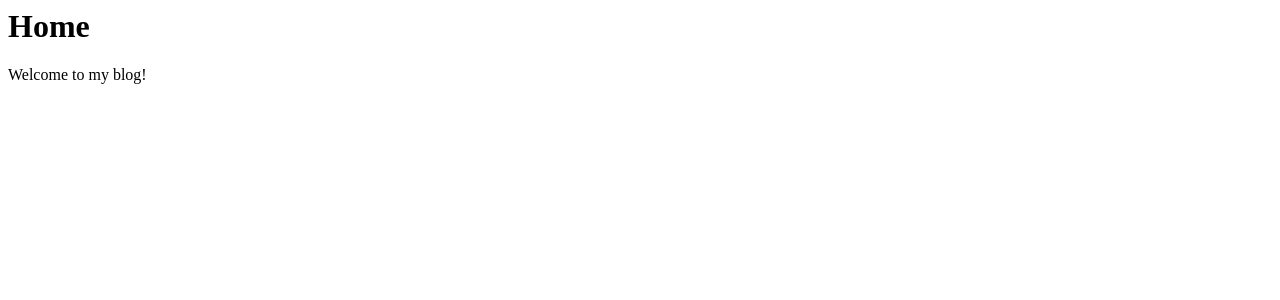
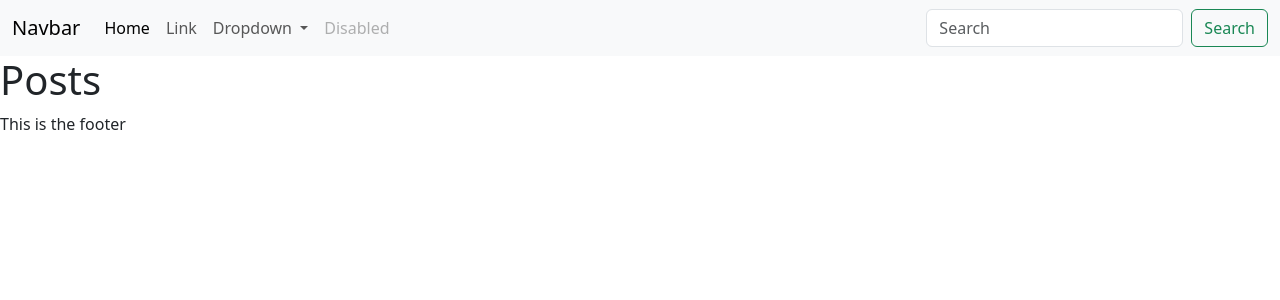
Before and after one commit to songlei1979/simple_blog_2025s2, a Django app: page / in a window 1280 px wide. Shown: the top 300 px of the page. Run offline with Django 5.2, Linux system fonts and the light colour scheme; data that the repository does not hold is empty.

Commit message:
namespace, bootstrap

```diff
--- a/blog/urls.py
+++ b/blog/urls.py
@@ -1,7 +1,8 @@
 from django.urls import path
 
-from blog.views import index
+from blog.views import index, post_detail
 
 urlpatterns = [
     path("", index, name="home"),
+    path("post/<int:pk>", post_detail, name="post_detail")
 ]
--- a/blog/views.py
+++ b/blog/views.py
@@ -1,5 +1,17 @@
 from django.shortcuts import render
+
+from blog.models import Post
+
 
 # Create your views here.
 def index(request):
-    return render(request, "index.html")
+    posts = Post.objects.all()
+    return render(request,
+                  "index.html",
+                  {"posts": posts},)
+
+def post_detail(request, pk):
+    post = Post.objects.get(pk=pk)
+    return render(request,
+                  "post_detail.html",
+                  {"post": post})
--- /dev/null
+++ b/templates/Base.html
@@ -0,0 +1,65 @@
+<!DOCTYPE html>
+<html lang="en">
+<head>
+    <meta charset="UTF-8">
+    <title>
+        {% block title %}
+
+        {% endblock %}
+    </title>
+    <link href="https://cdn.jsdelivr.net/npm/bootstrap@5.3.8/dist/css/bootstrap.min.css" rel="stylesheet"
+          integrity="sha384-sRIl4kxILFvY47J16cr9ZwB07vP4J8+LH7qKQnuqkuIAvNWLzeN8tE5YBujZqJLB" crossorigin="anonymous">
+    <script src="https://cdn.jsdelivr.net/npm/bootstrap@5.3.8/dist/js/bootstrap.bundle.min.js"
+            integrity="sha384-FKyoEForCGlyvwx9Hj09JcYn3nv7wiPVlz7YYwJrWVcXK/BmnVDxM+D2scQbITxI"
+            crossorigin="anonymous"></script>
+</head>
+<body>
+<header>
+    <nav class="navbar navbar-expand-lg bg-body-tertiary">
+        <div class="container-fluid">
+            <a class="navbar-brand" href="#">Navbar</a>
+            <button class="navbar-toggler" type="button" data-bs-toggle="collapse"
+                    data-bs-target="#navbarSupportedContent" aria-controls="navbarSupportedContent"
+                    aria-expanded="false" aria-label="Toggle navigation">
+                <span class="navbar-toggler-icon"></span>
+            </button>
+            <div class="collapse navbar-collapse" id="navbarSupportedContent">
+                <ul class="navbar-nav me-auto mb-2 mb-lg-0">
+                    <li class="nav-item">
+                        <a class="nav-link active" aria-current="page" href="{% url 'home' %}">Home</a>
+                    </li>
+                    <li class="nav-item">
+                        <a class="nav-link" href="#">Link</a>
+                    </li>
+                    <li class="nav-item dropdown">
+                        <a class="nav-link dropdown-toggle" href="#" role="button" data-bs-toggle="dropdown"
+                           aria-expanded="false">
+                            Dropdown
+                        </a>
+                        <ul class="dropdown-menu">
+                            <li><a class="dropdown-item" href="#">Action</a></li>
+                            <li><a class="dropdown-item" href="#">Another action</a></li>
+                            <li>
+                                <hr class="dropdown-divider">
+                            </li>
+                            <li><a class="dropdown-item" href="#">Something else here</a></li>
+                        </ul>
+                    </li>
+                    <li class="nav-item">
+                        <a class="nav-link disabled" aria-disabled="true">Disabled</a>
+                    </li>
+                </ul>
+                <form class="d-flex" role="search">
+                    <input class="form-control me-2" type="search" placeholder="Search" aria-label="Search"/>
+                    <button class="btn btn-outline-success" type="submit">Search</button>
+                </form>
+            </div>
+        </div>
+    </nav>
+</header>
+{% block content %}
+
+{% endblock %}
+<footer>This is the footer</footer>
+</body>
+</html>
--- a/templates/index.html
+++ b/templates/index.html
@@ -1,10 +1,22 @@
-<html>
-<head>
-    <title>Home</title>
-</head>
-<body>
-<h1>Home</h1>
-<p>Welcome to my blog!</p>
-</body>
+{% extends "Base.html" %}
+{% block title %}
+    Home
+{% endblock %}
 
-</html>
+{% block content %}
+    <h1>Posts</h1>
+    {% for post in posts %}
+        <p>
+            <a href="{% url 'post_detail' post.pk %}" class="link-info link-offset-2 link-underline-opacity-25 link-underline-opacity-100-hover">
+                {{ post.title }}
+            </a>
+            <a href="#" class="btn btn-secondary">
+                Edit
+            </a>
+            <a href="#" class="btn btn-danger">
+                Delete
+            </a>
+        </p>
+    {% endfor %}
+
+{% endblock %}
```
Also changed, not shown: templates/post_detail.html (added, +15 -0 lines), media/post_headers/1619729924850.jpg (added).
